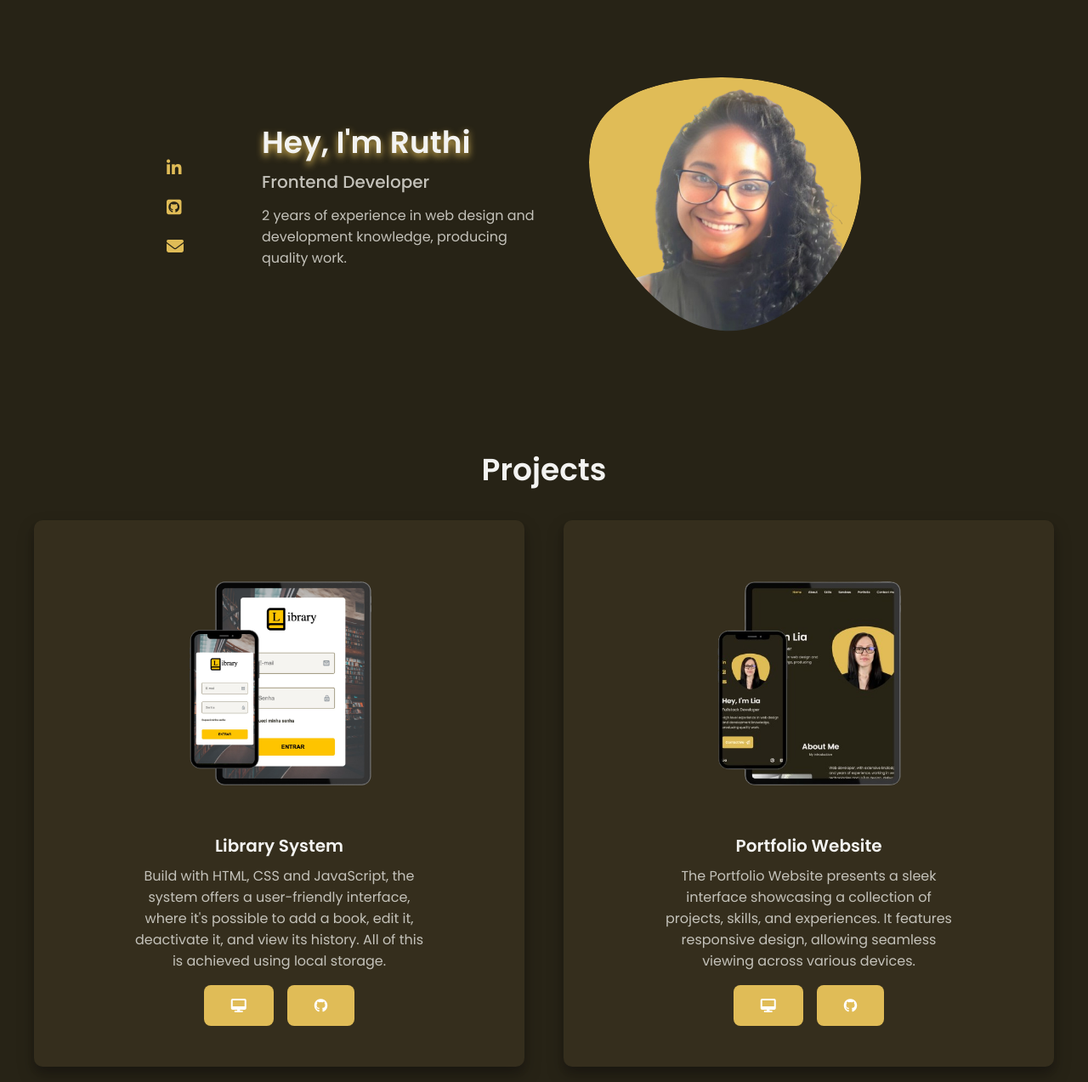
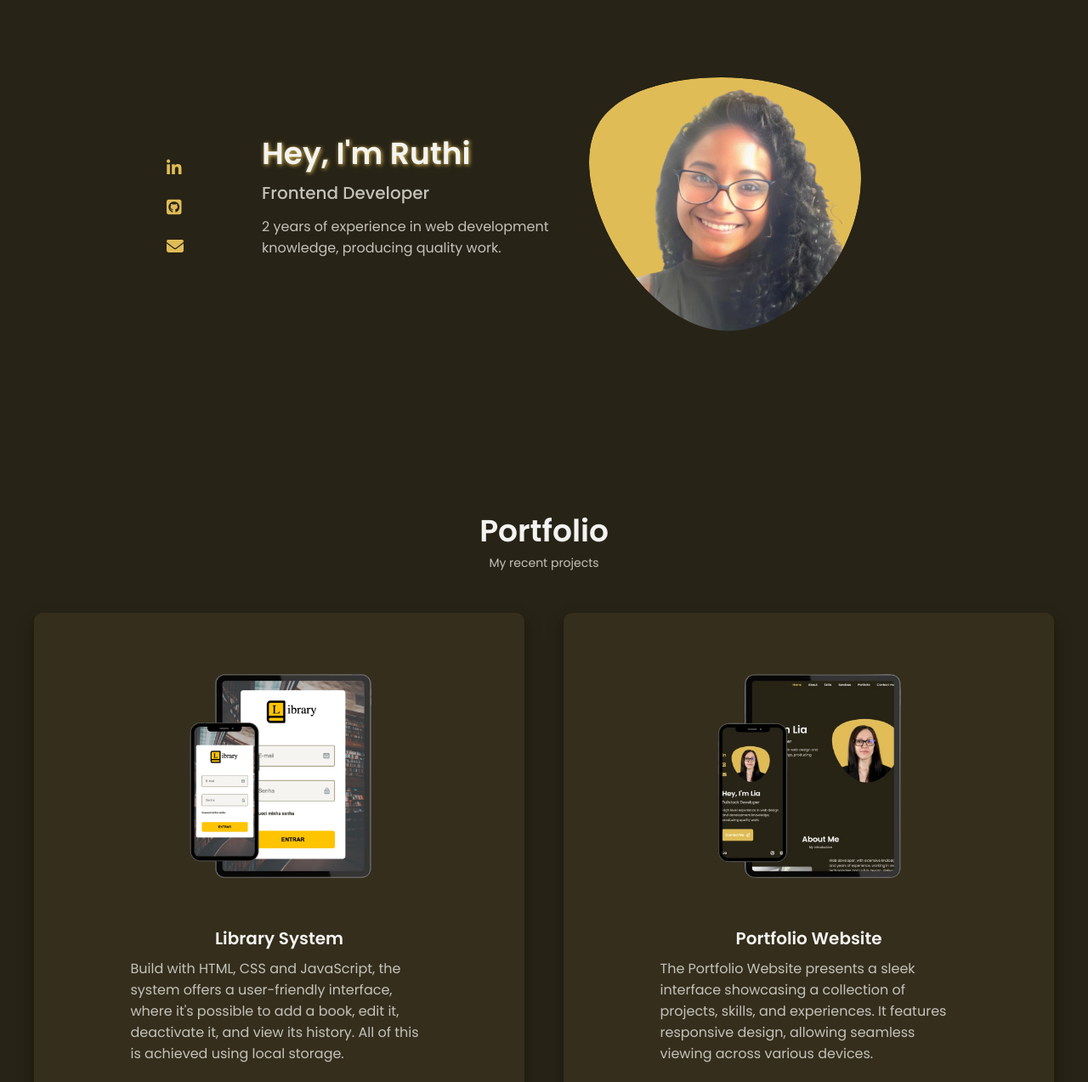
Before and after one commit to ruthinunes/ruthi-portfolio, a plain HTML site: page index.html in a window 1280 px wide. Shown: the part 93-1366 px from the top of the page at 85% size. Drawn offline with Linux system fonts and the light colour scheme.

Commit message:
Update footer, home and portfolio sections

```diff
--- a/index.html
+++ b/index.html
@@ -110,7 +110,7 @@
               <h1 class="home__title">Hey, I'm Ruthi</h1>
               <h3 class="home__subtitle">Frontend Developer</h3>
               <p class="home__description">
-                2 years of experience in web design and development knowledge,
+                2 years of experience in web development knowledge,
                 producing quality work.
               </p>
             </div>
@@ -120,7 +120,8 @@
 
       <!-- ============== portfolio ============ -->
       <section class="portfolio section" id="portfolio">
-        <h2 class="section__title">Projects</h2>
+        <h2 class="section__title">Portfolio</h2>
+        <span class="section__subtitle">My recent projects</span>
         <div class="portfolio__container container">
 
           <!-- ===== library system ====== -->
@@ -314,7 +315,7 @@
         <h2 class="section__title">Contact Me</h2>
         <span class="section__subtitle">Get in touch</span>
         <div class="contact__container container grid">
-          <div>
+            <div>
             <div class="contact__information">
               <a
                   href="https://wa.me/5551996031662"
@@ -331,6 +332,8 @@
                   ><i class="fa-brands fa-linkedin contact__icon"></i>Linkedin
               </a>
             </div>
+            </div>
+            <div>
             <div class="contact__information">
               <a
                   href="https://github.com/ruthinunes"
@@ -347,8 +350,9 @@
                   ><i class="fa-solid fa-square-envelope contact__icon"></i>Email
               </a>
             </div>
-          </div>
+            </div>
         </div>
+
       </section>
     </main>
 
--- a/style.css
+++ b/style.css
@@ -122,7 +122,6 @@ img {
 .section__title,
 .section__subtitle {
   text-align: center;
-  margin-bottom: var(--mb-32);
 }
 
 .container {
@@ -314,7 +313,7 @@ nav {
 
 .home__blob {
   fill: var(--first-color);
-  width: 350px;
+  /* width: 350px; */
 }
 
 .home__data {
@@ -324,7 +323,7 @@ nav {
 .home__title {
   font-size: var(--h1-font-size);
   margin-bottom: var(--mb-4);
-  text-shadow: 0px 4px 8px #e1bc57;
+  text-shadow: 1px 1px 5px #e1bc57;
 }
 
 .home__subtitle {
@@ -371,7 +370,7 @@ nav {
 }
 
 .portfolio__content {
-  padding: 2.4rem 1.6rem;
+  padding: 2.4rem;
   background-color: var(--container-color);
   box-shadow: rgba(0, 0, 0, 0.25) 0px 10px 20px,
     rgba(25, 24, 24, 0.3) 0px 6px 6px;
@@ -385,18 +384,19 @@ nav {
 }
 
 .portfolio__data {
-  text-align: center;
   padding-bottom: 2.4rem;
 }
 
 .portfolio__title {
   font-size: var(--h3-font-size);
   margin-bottom: var(--mb-8);
+  text-align: center;
 }
 
 .portfolio__description {
-  margin: 0 auto var(--mb-16) auto;
+  margin: 0 auto var(--mb-24) auto;
   max-width: 350px;
+  text-align: start;
 }
 
 .portfolio__buttons {
@@ -411,8 +411,12 @@ nav {
 
 /*=================== contact ===================*/
 .contact__container {
-  row-gap: 4.8rem;
   justify-items: center;
+  gap: 0;
+}
+
+.contact__container > * {
+  min-width: 150px;
 }
 
 .contact__information {
@@ -562,6 +566,7 @@ nav {
   }
 
   .portfolio__content,
+  .contact__container,
   .footer__container {
     grid-template-columns: repeat(2, 1fr);
   }
@@ -687,3 +692,9 @@ nav {
     column-gap: 5rem;
   }
 }
+
+@media screen and (min-width: 1024px) {
+  .section {
+    padding-bottom: 10.4rem;
+  }
+}
```
